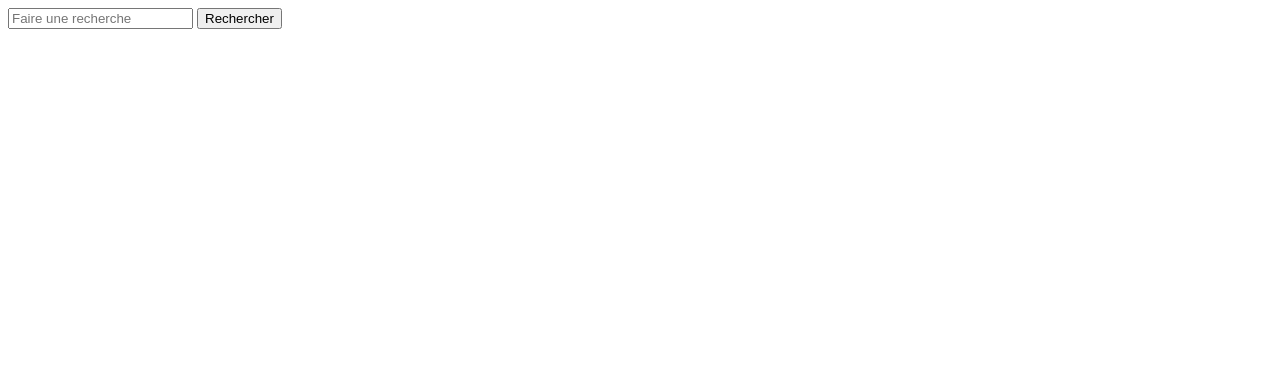
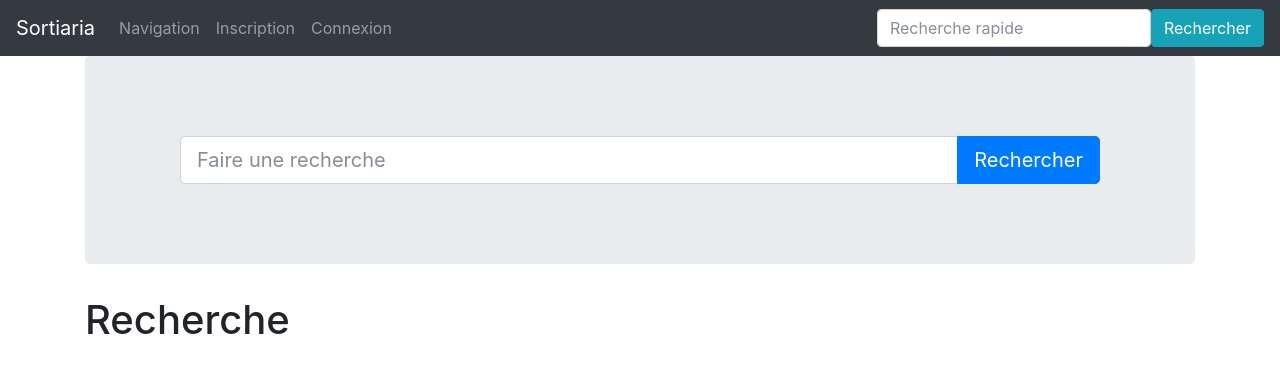
Before and after one commit to Chartes-TNAH/dictionnaire, a Flask app: page /recherche in a window 1280 px wide. Shown: the top 373 px of the page. Run offline with Flask 2, Linux system fonts and the light colour scheme; some libraries are stand-ins or nearby versions.

Commit message:
patch recherche.html et changement de la route du template dans routes.py /issue#70

```diff
--- a/sortiaria/routes/routes.py
+++ b/sortiaria/routes/routes.py
@@ -62,7 +62,7 @@ def recherche():
         titre = "Résultat pour la recherche `" + motclef + "`"
 
     return render_template(
-        "partials/recherche.html",
+        "pages/recherche.html",
         resultats=resultats,
         titre=titre,
         keyword=motclef
--- a/sortiaria/templates/pages/recherche.html
+++ b/sortiaria/templates/pages/recherche.html
@@ -10,7 +10,7 @@
     {% if resultats %}
         <p>Il y a {{resultats.total}} mots qui répondent à votre requête :</p>
         <ul>
-            {% for lieu in resultats.items %}
+            {% for mot in resultats.items %}
                 <li><a href="{{url_for('mot', mot_id=mot.mot_id)}}">{{mot.mot_terme}}</a></li>
             {% endfor %}
         </ul>
```
